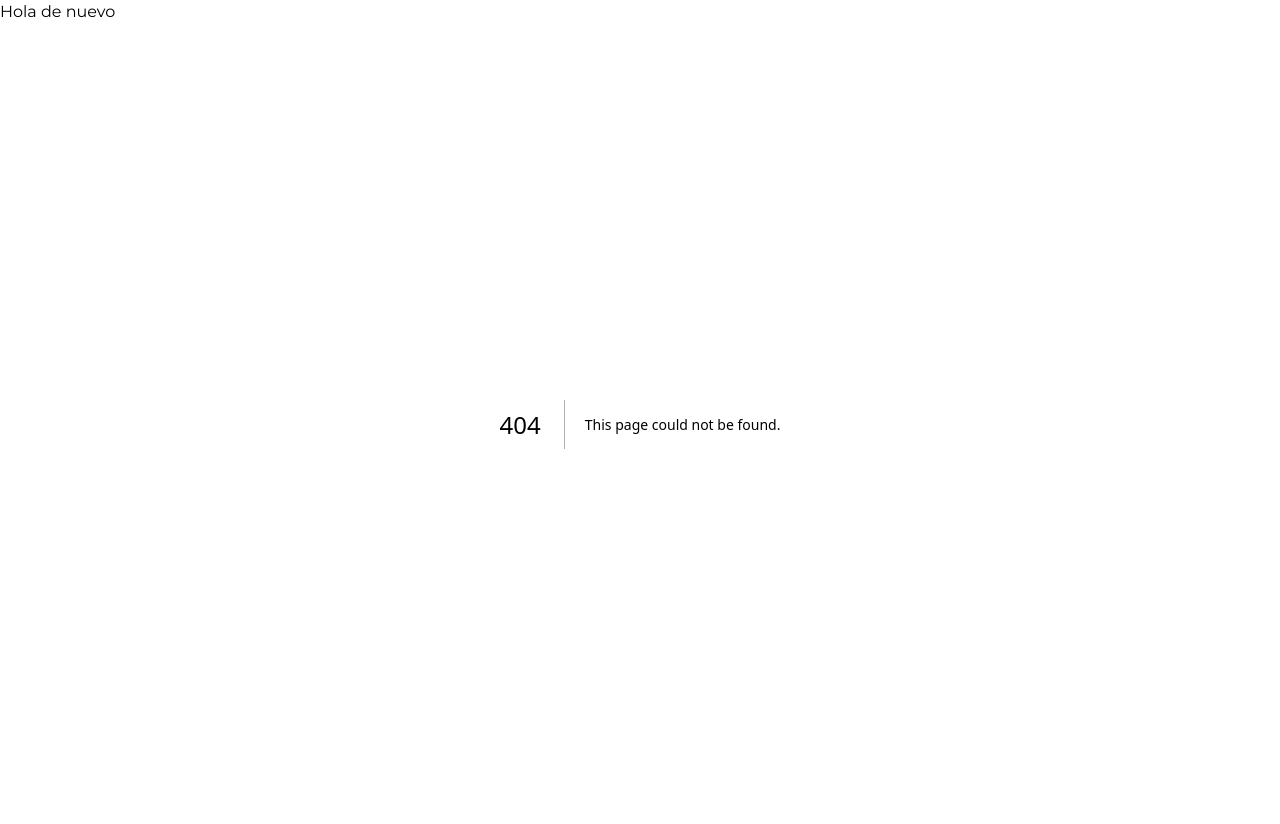
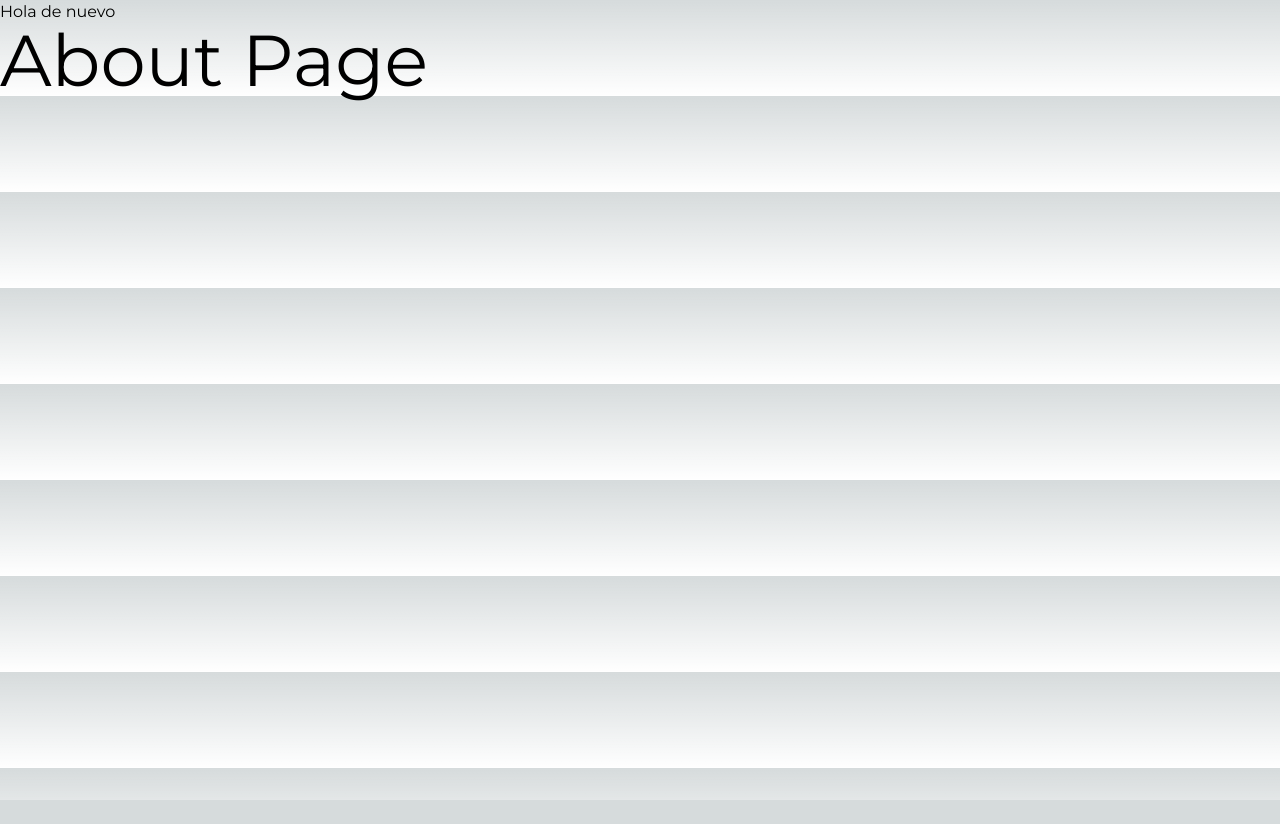
Before and after one commit to vanessavvp/next-first-steps, a Next.js app in the folder 01-first-steps/: page /about in a window 1280 px wide. Before the commit this address had no page. After the commit the page ends 800 px from the top, so only its background shows below. Built offline with nearby package versions, Linux system fonts and the light colour scheme.

Commit message:
Add about route and page

```diff
--- /dev/null
+++ b/01-first-steps/app/about/page.tsx
@@ -0,0 +1,7 @@
+export default function AboutPage() {
+    return (
+        <>
+            <span className="text-7xl">About Page</span>
+        </>
+    )
+}
```
